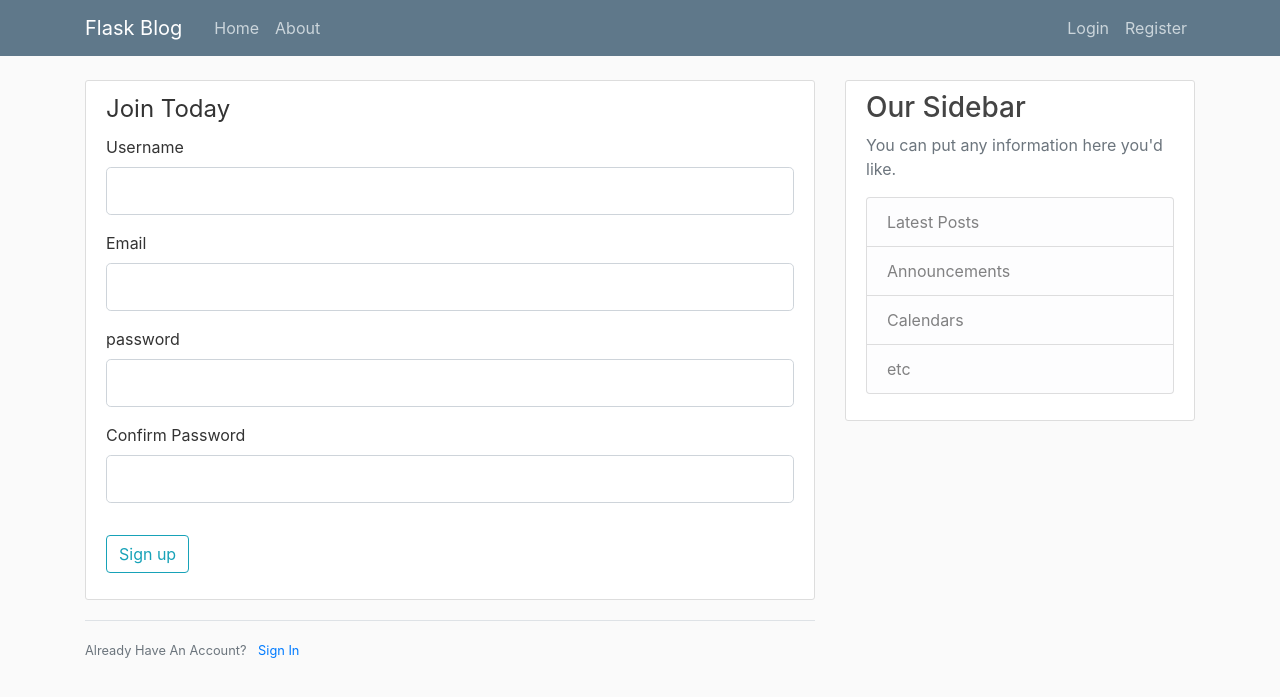
After one commit to diyun1225/flask, a Flask app: page /register in a window 1280 px wide. The commit adds this page. Shown: the top 697 px of the page. Run offline with Flask 3, Linux system fonts and the light colour scheme; some libraries are stand-ins or nearby versions.

Commit message:
part 2,3

```diff
--- /dev/null
+++ b/flaskblog.py
@@ -0,0 +1,55 @@
+from flask import Flask, render_template, url_for, flash, redirect #載入flask
+from flask_sqlalchemy import SQLAlchemy
+from form import RegistrationForm,LoginForm
+
+app = Flask(__name__) #建立 Application 物件
+
+app.config['SECRET_KEY'] ='df1e8f2d5e6b36ab313ac14506482327'
+app.config['SQLALCHEMY_DATABASE_URI'] = 'sqlite:///site.db'
+db = SQLAlchemy(app)
+
+class User(db.Model):
+    account = db.Column(db.Integer, primary_key=True)
+    username = db.Column(db.String(20), unique=True, nullable=False)
+    sername = db.Column(db.String(20), unique=True, nullable=False)
+
+posts = [
+    {
+        'author':'penny',
+        'title':'blog post 1',
+        'content':'first post content',
+        'date_posted':'april 20,2024'
+    },
+    {
+        'author':'didi',
+        'title':'blog post 2',
+        'content':'second post content',
+        'date_posted':'april 28,2024'
+    }
+]
+
+@app.route('/')
+@app.route('/home')
+def home(): #用來回應網站首頁連線的函式
+    return render_template('home.html',posts=posts) #回傳網站首頁的內容
+    #posts:資料匯到home.html
+
+@app.route('/about')
+def about(): #用來回應網站首頁連線的函式
+    return render_template('about.html',title = 'About') #title有About
+
+@app.route('/register', methods=['GET','POST'])
+def register():
+    form = RegistrationForm()
+    if form.validate_on_submit():
+        flash(f'Account created for {form.username.data}!', 'success')
+        return redirect(url_for('home'))
+    return render_template('register.html',title = 'Register', form=form)
+
+@app.route('/login')
+def login():
+    form = LoginForm()
+    return render_template('login.html',title = 'login', form=form)
+
+if __name__ == '__main__':
+    app.run(debug = True)#啟動網站伺服器
--- /dev/null
+++ b/form.py
@@ -0,0 +1,20 @@
+from flask_wtf import FlaskForm
+from wtforms import StringField, PasswordField,SubmitField,BooleanField
+from wtforms.validators import DataRequired,Length,Email,EqualTo
+
+class RegistrationForm(FlaskForm):
+    username = StringField('Username',
+                           validators=[DataRequired(), Length(min=2, max=20)])
+    email = StringField('Email',
+                        validators=[DataRequired(),Email()])
+    password = PasswordField('password',validators=[DataRequired()])
+    confirm_password = PasswordField('Confirm Password',
+                                     validators=[DataRequired(),EqualTo('password')])
+    submit = SubmitField('Sign up')
+
+class LoginForm(FlaskForm):
+    email = StringField('Email',
+                        validators=[DataRequired(),Email()])
+    password = PasswordField('password',validators=[DataRequired()])
+    remember = BooleanField('Remember Me')
+    submit = SubmitField('Login')
--- /dev/null
+++ b/static/main.css
@@ -0,0 +1,80 @@
+body {
+    background: #fafafa;
+    color: #333333;
+    margin-top: 5rem;
+  }
+
+  h1, h2, h3, h4, h5, h6 {
+    color: #444444;
+  }
+
+  .bg-steel {
+    background-color: #5f788a;
+  }
+
+  .site-header .navbar-nav .nav-link {
+    color: #cbd5db;
+  }
+
+  .site-header .navbar-nav .nav-link:hover {
+    color: #ffffff;
+  }
+
+  .site-header .navbar-nav .nav-link.active {
+    font-weight: 500;
+  }
+
+  .content-section {
+    background: #ffffff;
+    padding: 10px 20px;
+    border: 1px solid #dddddd;
+    border-radius: 3px;
+    margin-bottom: 20px;
+  }
+
+  .article-title {
+    color: #444444;
+  }
+
+  a.article-title:hover {
+    color: #428bca;
+    text-decoration: none;
+  }
+
+  .article-content {
+    white-space: pre-line;
+  }
+
+  .article-img {
+    height: 65px;
+    width: 65px;
+    margin-right: 16px;
+  }
+
+  .article-metadata {
+    padding-bottom: 1px;
+    margin-bottom: 4px;
+    border-bottom: 1px solid #e3e3e3
+  }
+
+  .article-metadata a:hover {
+    color: #333;
+    text-decoration: none;
+  }
+
+  .article-svg {
+    width: 25px;
+    height: 25px;
+    vertical-align: middle;
+  }
+
+  .account-img {
+    height: 125px;
+    width: 125px;
+    margin-right: 20px;
+    margin-bottom: 16px;
+  }
+
+  .account-heading {
+    font-size: 2.5rem;
+  }
--- /dev/null
+++ b/templates/layout.html
@@ -0,0 +1,77 @@
+<!DOCTYPE html>
+<html>
+    <head>
+        <!-- Required meta tags -->
+    <meta charset="utf-8">
+    <meta name="viewport" content="width=device-width, initial-scale=1, shrink-to-fit=no">
+
+    <!-- Bootstrap CSS -->
+    <link rel="stylesheet" href="https://maxcdn.bootstrapcdn.com/bootstrap/4.0.0/css/bootstrap.min.css" integrity="sha384-Gn5384xqQ1aoWXA+058RXPxPg6fy4IWvTNh0E263XmFcJlSAwiGgFAW/dAiS6JXm" crossorigin="anonymous">
+
+    <link rel="stylesheet" type="text/css" href="{{ url_for('static', filename='main.css') }}">
+        {% if title%}
+            <title>Flask Bolg - {{ title }}</title>
+        {% else %}
+            <title>Flask Blog</title>
+        {% endif %}
+    </head>
+    <body>
+        <header class="site-header">
+            <nav class="navbar navbar-expand-md navbar-dark bg-steel fixed-top">
+              <div class="container">
+                <a class="navbar-brand mr-4" href="/">Flask Blog</a>
+                <button class="navbar-toggler" type="button" data-toggle="collapse" data-target="#navbarToggle" aria-controls="navbarToggle" aria-expanded="false" aria-label="Toggle navigation">
+                  <span class="navbar-toggler-icon"></span>
+                </button>
+                <div class="collapse navbar-collapse" id="navbarToggle">
+                  <div class="navbar-nav mr-auto">
+                    <a class="nav-item nav-link" href="/">Home</a>
+                    <a class="nav-item nav-link" href="/about">About</a>
+                  </div>
+                  <!-- Navbar Right Side -->
+                  <div class="navbar-nav">
+                    <a class="nav-item nav-link" href="/login">Login</a>
+                    <a class="nav-item nav-link" href="/register">Register</a>
+                  </div>
+                </div>
+              </div>
+            </nav>
+          </header>
+        <!-- Optional JavaScript; choose one of the two! -->
+        <main role="main" class="container">
+            <div class="row">
+              <div class="col-md-8">
+                {% with message = get_flashed_messages(with_categories=true) %}
+                  {% if messages %}
+                    {% for category, message in messages %}
+                      <div class="alert alert-{{ category }}">
+                        {{ message }}
+                      </div>
+                    {% endfor %}
+                  {% endif %}
+                {% endwith %}
+
+                {% block content %}{% endblock %}
+              </div>
+              <div class="col-md-4">
+                <div class="content-section">
+                  <h3>Our Sidebar</h3>
+                  <p class='text-muted'>You can put any information here you'd like.
+                    <ul class="list-group">
+                      <li class="list-group-item list-group-item-light">Latest Posts</li>
+                      <li class="list-group-item list-group-item-light">Announcements</li>
+                      <li class="list-group-item list-group-item-light">Calendars</li>
+                      <li class="list-group-item list-group-item-light">etc</li>
+                    </ul>
+                  </p>
+                </div>
+              </div>
+            </div>
+          </main>
+    <!-- Optional JavaScript -->
+    <!-- jQuery first, then Popper.js, then Bootstrap JS -->
+    <script src="https://code.jquery.com/jquery-3.2.1.slim.min.js" integrity="sha384-KJ3o2DKtIkvYIK3UENzmM7KCkRr/rE9/Qpg6aAZGJwFDMVNA/GpGFF93hXpG5KkN" crossorigin="anonymous"></script>
+    <script src="https://cdnjs.cloudflare.com/ajax/libs/popper.js/1.12.9/umd/popper.min.js" integrity="sha384-ApNbgh9B+Y1QKtv3Rn7W3mgPxhU9K/ScQsAP7hUibX39j7fakFPskvXusvfa0b4Q" crossorigin="anonymous"></script>
+    <script src="https://maxcdn.bootstrapcdn.com/bootstrap/4.0.0/js/bootstrap.min.js" integrity="sha384-JZR6Spejh4U02d8jOt6vLEHfe/JQGiRRSQQxSfFWpi1MquVdAyjUar5+76PVCmYl" crossorigin="anonymous"></script>
+</body>
+</html>
--- /dev/null
+++ b/templates/register.html
@@ -0,0 +1,35 @@
+{% extends "layout.html" %}
+{% block content %}
+    <div class="content-section">
+        <form method="POST" action="">
+            {{ form.hidden_tag() }}
+            <fieldset class="form-group">
+                <legend class="border-bot"> Join Today</legend>
+                <div class="form-group">
+                    {{ form.username.label(class="form-control-label") }}
+                    {{ form.username(class="form-control form-control-lg") }}
+                </div>
+                <div class="form-group">
+                    {{ form.email.label(class="form-control-label") }}
+                    {{ form.email(class="form-control form-control-lg") }}
+                </div>
+                <div class="form-group">
+                    {{ form.password.label(class="form-control-label") }}
+                    {{ form.password(class="form-control form-control-lg") }}
+                </div>
+                <div class="form-group">
+                    {{ form.confirm_password.label(class="form-control-label") }}
+                    {{ form.confirm_password(class="form-control form-control-lg") }}
+                </div>
+            </fieldset>
+            <div class="form-group">
+                {{ form.submit(class="btn btn-outline-info") }}
+            </div>
+        </form>
+    </div>
+    <div class="border-top pt-3">
+        <small class="text-muted">
+            Already Have An Account? <a class="ml-2" href="{{ url_for('login') }}">Sign In</a>
+        </small>
+    </div>
+{% endblock content %}
```
Also changed, not shown: app.py (deleted, +0 -30 lines), templates/about.html (+4 -9 lines), templates/home.html (+13 -14 lines), user_account.db (added).
